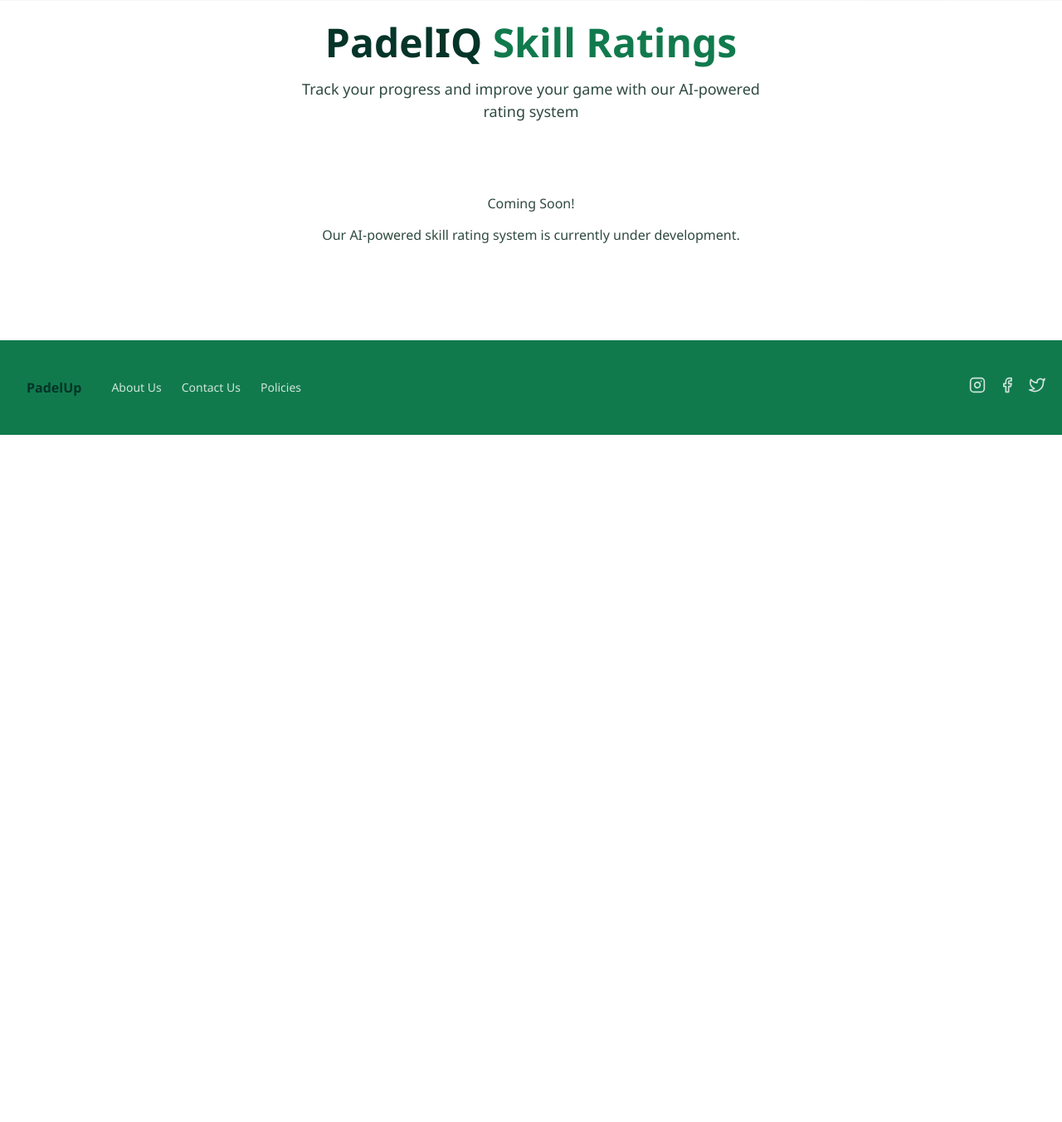
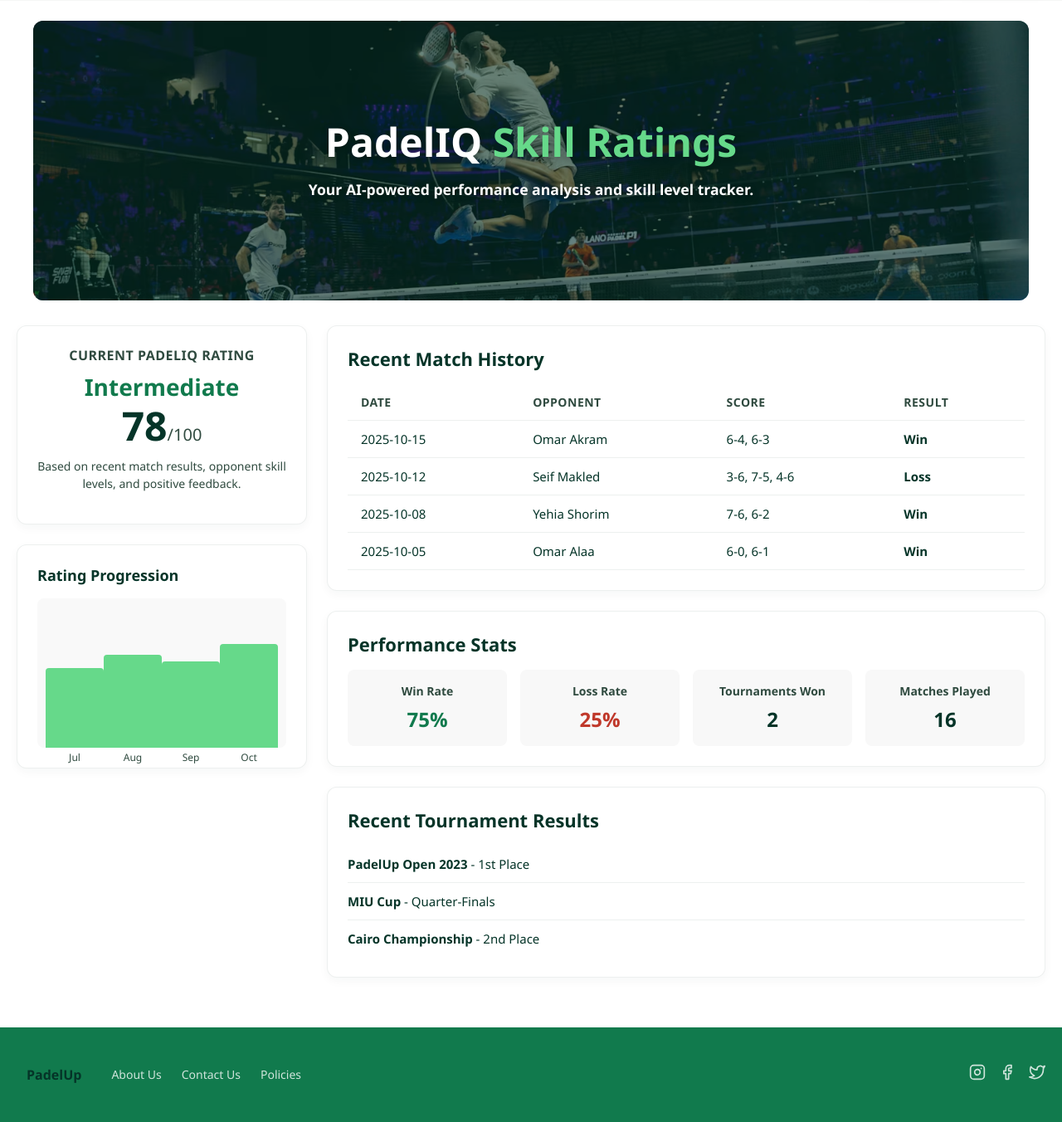
Before and after one commit to omarinho348/PadelUp, a PHP site: page /padeliq.php in a window 1280 px wide. Shown: the part 70-1422 px from the top of the page at 83% size. Before the commit the page ends 594 px from the top, so only its background shows below. Run offline with PHP 8.4, Linux system fonts and the light colour scheme.

Commit message:
PadelIQ page prototype

```diff
--- a/padeliq.php
+++ b/padeliq.php
@@ -7,18 +7,123 @@
     <meta name="viewport" content="width=device-width, initial-scale=1.0">
     <title>PadelIQ - AI-Powered Skill Ratings</title>
     <link rel="stylesheet" href="styling/styles.css">
+    <link rel="stylesheet" href="styling/padeliq.css">
 </head>
 <body>
     <div class="container">
-        <div class="main-heading">
-            <h1>PadelIQ <span class="accent">Skill Ratings</span></h1>
-            <p>Track your progress and improve your game with our AI-powered rating system</p>
+        <div class="main-heading padeliq-header">
+            <div class="header-content">
+                <h1>PadelIQ <span class="accent">Skill Ratings</span></h1>
+                <p>Your AI-powered performance analysis and skill level tracker.</p>
+            </div>
         </div>
 
-        <!-- Placeholder content -->
-        <div style="text-align: center; padding: 40px; color: var(--muted);">
-            <p>Coming Soon!</p>
-            <p>Our AI-powered skill rating system is currently under development.</p>
+        <div class="padeliq-grid">
+            <!-- Left Column: Rating & Progression -->
+            <aside class="padeliq-sidebar">
+                <div class="padeliq-card rating-card">
+                    <h3>Current PadelIQ Rating</h3>
+                    <div class="rating-level">Intermediate</div>
+                    <div class="rating-score">78<span class="rating-score-of">/100</span></div>
+                    <p class="rating-description">Based on recent match results, opponent skill levels, and positive feedback.</p>
+                </div>
+
+                <div class="padeliq-card progression-card">
+                    <h3>Rating Progression</h3>
+                    <div class="progression-chart">
+                        <div class="chart-bar" style="height: 60%;">
+                            <span class="bar-value">60</span>
+                            <span class="bar-label">Jul</span>
+                        </div>
+                        <div class="chart-bar" style="height: 70%;">
+                            <span class="bar-value">70</span>
+                            <span class="bar-label">Aug</span>
+                        </div>
+                        <div class="chart-bar" style="height: 65%;">
+                            <span class="bar-value">65</span>
+                            <span class="bar-label">Sep</span>
+                        </div>
+                        <div class="chart-bar" style="height: 78%;">
+                            <span class="bar-value">78</span>
+                            <span class="bar-label">Oct</span>
+                        </div>
+                    </div>
+                </div>
+            </aside>
+
+            <!-- Right Column: Match History & Feedback -->
+            <main class="padeliq-main">
+                <div class="padeliq-card">
+                    <h3>Recent Match History</h3>
+                    <table class="match-history-table">
+                        <thead>
+                            <tr>
+                                <th>Date</th>
+                                <th>Opponent</th>
+                                <th>Score</th>
+                                <th>Result</th>
+                            </tr>
+                        </thead>
+                        <tbody>
+                            <tr>
+                                <td>2025-10-15</td>
+                                <td>Omar Akram</td>
+                                <td>6-4, 6-3</td>
+                                <td class="match-outcome-win">Win</td>
+                            </tr>
+                            <tr>
+                                <td>2025-10-12</td>
+                                <td>Seif Makled</td>
+                                <td>3-6, 7-5, 4-6</td>
+                                <td class="match-outcome-loss">Loss</td>
+                            </tr>
+                            <tr>
+                                <td>2025-10-08</td>
+                                <td>Yehia Shorim</td>
+                                <td>7-6, 6-2</td>
+                                <td class="match-outcome-win">Win</td>
+                            </tr>
+                             <tr>
+                                <td>2025-10-05</td>
+                                <td>Omar Alaa</td>
+                                <td>6-0, 6-1</td>
+                                <td class="match-outcome-win">Win</td>
+                            </tr>
+                        </tbody>
+                    </table>
+                </div>
+
+                <div class="padeliq-card">
+                    <h3>Performance Stats</h3>
+                    <div class="stats-grid">
+                        <div class="stat-item">
+                            <div class="label">Win Rate</div>
+                            <div class="value win">75%</div>
+                        </div>
+                        <div class="stat-item">
+                            <div class="label">Loss Rate</div>
+                            <div class="value loss">25%</div>
+                        </div>
+                        <div class="stat-item">
+                            <div class="label">Tournaments Won</div>
+                            <div class="value">2</div>
+                        </div>
+                        <div class="stat-item">
+                            <div class="label">Matches Played</div>
+                            <div class="value">16</div>
+                        </div>
+                    </div>
+                </div>
+
+                <div class="padeliq-card">
+                    <h3>Recent Tournament Results</h3>
+                    <ul class="tournament-results-list">
+                        <li><span class="tournament-name">PadelUp Open 2023</span> - 1st Place</li>
+                        <li><span class="tournament-name">MIU Cup</span> - Quarter-Finals</li>
+                        <li><span class="tournament-name">Cairo Championship</span> - 2nd Place</li>
+                    </ul>
+                </div>
+            </main>
         </div>
 
     </div>
--- /dev/null
+++ b/styling/padeliq.css
@@ -0,0 +1,285 @@
+/* -----------------------------------------------------
+   PadelIQ Page Styles
+   ----------------------------------------------------- */
+
+.padeliq-header {
+    display: flex;
+    align-items: center;
+    justify-content: center;
+    background-image: url('../Assets/Photos/IQIMG.avif');
+    background-size: cover;
+    background-position:   center center;
+    padding: 120px;
+    border-radius: var(--radius);
+    color: white;
+    position: relative;
+    overflow: hidden;
+    text-align: center;
+}
+
+.padeliq-header::before {
+    content: '';
+    position: absolute;
+    inset: 0;
+    background: rgba(5, 52, 40, 0.6);
+    z-index: 1;
+}
+
+.padeliq-header .header-content {
+    position: relative;
+    z-index: 2;
+}
+
+.padeliq-header h1, .padeliq-header p {
+    text-shadow: 0 2px 8px rgba(0,0,0,0.3);
+}
+
+.padeliq-header .accent {
+    color: var(--accent-2);
+}
+
+.padeliq-header p {
+    color: #ffffff;
+    font-weight: 700; /* Bold font weight */
+    font-size: 1.1rem; /* Slightly larger font size */
+    line-height: 1.6;
+}
+
+.padeliq-grid {
+    display: grid;
+    grid-template-columns: 350px 1fr;
+    gap: 24px;
+    margin-top: 30px;
+}
+
+.padeliq-card {
+    background-color: var(--card);
+    border-radius: var(--radius);
+    padding: 24px;
+    border: 1px solid rgba(5, 52, 40, 0.07);
+    box-shadow: 0 4px 12px rgba(5, 52, 40, 0.04);
+}
+
+/* Rating Card */
+.rating-card {
+    text-align: center;
+}
+
+.rating-card h3 {
+    margin: 0 0 8px;
+    font-size: 16px;
+    color: var(--muted);
+    font-weight: 600;
+    text-transform: uppercase;
+    letter-spacing: 0.5px;
+}
+
+.rating-level {
+    font-size: 28px;
+    font-weight: 700;
+    color: var(--accent);
+    margin-bottom: 4px;
+}
+
+.rating-score {
+    font-size: 48px;
+    font-weight: 800;
+    color: var(--text);
+    line-height: 1;
+    margin-bottom: 12px;
+}
+
+.rating-score-of {
+    font-size: 20px;
+    font-weight: 500;
+    color: var(--muted);
+}
+
+.rating-description {
+    font-size: 14px;
+    color: var(--muted);
+    line-height: 1.5;
+}
+
+/* Progression Card */
+.progression-card {
+    margin-top: 24px;
+}
+
+.progression-card h3 {
+    margin: 0 0 16px;
+    font-size: 18px;
+    color: var(--text);
+    font-weight: 700;
+}
+
+.progression-chart {
+    display: flex;
+    justify-content: space-around;
+    align-items: flex-end;
+    height: 180px;
+    padding: 20px 10px 0;
+    border-radius: 8px;
+    background-color: #f9f9f9;
+}
+
+.chart-bar {
+    width: 25%;
+    background-color: var(--accent-2);
+    border-radius: 4px 4px 0 0;
+    position: relative;
+    animation: grow 1s ease-out;
+    transform-origin: bottom;
+}
+
+.chart-bar:hover {
+    background-color: var(--accent);
+}
+
+.chart-bar .bar-label {
+    position: absolute;
+    bottom: -20px;
+    left: 50%;
+    transform: translateX(-50%);
+    font-size: 12px;
+    color: var(--muted);
+    font-weight: 500;
+}
+
+.chart-bar .bar-value {
+    position: absolute;
+    top: -20px;
+    left: 50%;
+    transform: translateX(-50%);
+    font-size: 12px;
+    font-weight: 700;
+    color: var(--text);
+    opacity: 0;
+    transition: opacity 0.2s;
+}
+
+.chart-bar:hover .bar-value {
+    opacity: 1;
+}
+
+@keyframes grow {
+    from {
+        transform: scaleY(0);
+    }
+    to {
+        transform: scaleY(1);
+    }
+}
+
+/* Main Content Area (Right Column) */
+.padeliq-main {
+    display: flex;
+    flex-direction: column;
+    gap: 24px;
+}
+
+.padeliq-main h3 {
+    margin: 0 0 16px;
+    font-size: 22px;
+    color: var(--text);
+    font-weight: 700;
+}
+
+/* Match History Table */
+.match-history-table {
+    width: 100%;
+    border-collapse: collapse;
+}
+
+.match-history-table th,
+.match-history-table td {
+    padding: 12px 16px;
+    text-align: left;
+    border-bottom: 1px solid rgba(5, 52, 40, 0.07);
+}
+
+.match-history-table th {
+    font-size: 14px;
+    font-weight: 600;
+    color: var(--muted);
+    text-transform: uppercase;
+    letter-spacing: 0.5px;
+}
+
+.match-history-table td {
+    font-size: 15px;
+    color: var(--text);
+}
+
+.match-outcome-win {
+    color: var(--accent);
+    font-weight: 700;
+}
+
+.match-outcome-loss {
+    color: #c0392b;
+    font-weight: 700;
+}
+
+/* Performance Stats Section */
+.stats-grid {
+    display: grid;
+    grid-template-columns: repeat(auto-fit, minmax(150px, 1fr));
+    gap: 16px;
+}
+
+.stat-item {
+    background-color: #f8f8f8;
+    border-radius: 8px;
+    padding: 16px;
+    text-align: center;
+}
+
+.stat-item .label {
+    font-size: 14px;
+    font-weight: 600;
+    color: var(--muted);
+    margin-bottom: 8px;
+}
+
+.stat-item .value {
+    font-size: 24px;
+    font-weight: 700;
+}
+
+.stat-item .value.win {
+    color: var(--accent);
+}
+
+.stat-item .value.loss {
+    color: #c0392b;
+}
+
+/* Tournament Results List */
+.tournament-results-list {
+    list-style: none;
+    padding: 0;
+    margin: 0;
+}
+
+.tournament-results-list li {
+    padding: 12px 0;
+    border-bottom: 1px solid rgba(5, 52, 40, 0.07);
+    font-size: 15px;
+}
+
+.tournament-results-list li:last-child {
+    border-bottom: none;
+}
+
+.tournament-name {
+    font-weight: 600;
+    color: var(--text);
+}
+
+/* Responsive */
+@media (max-width: 992px) {
+    .padeliq-grid {
+        grid-template-columns: 1fr;
+    }
+}
```
Also changed, not shown: Assets/Photos/IQIMG.avif (added).
